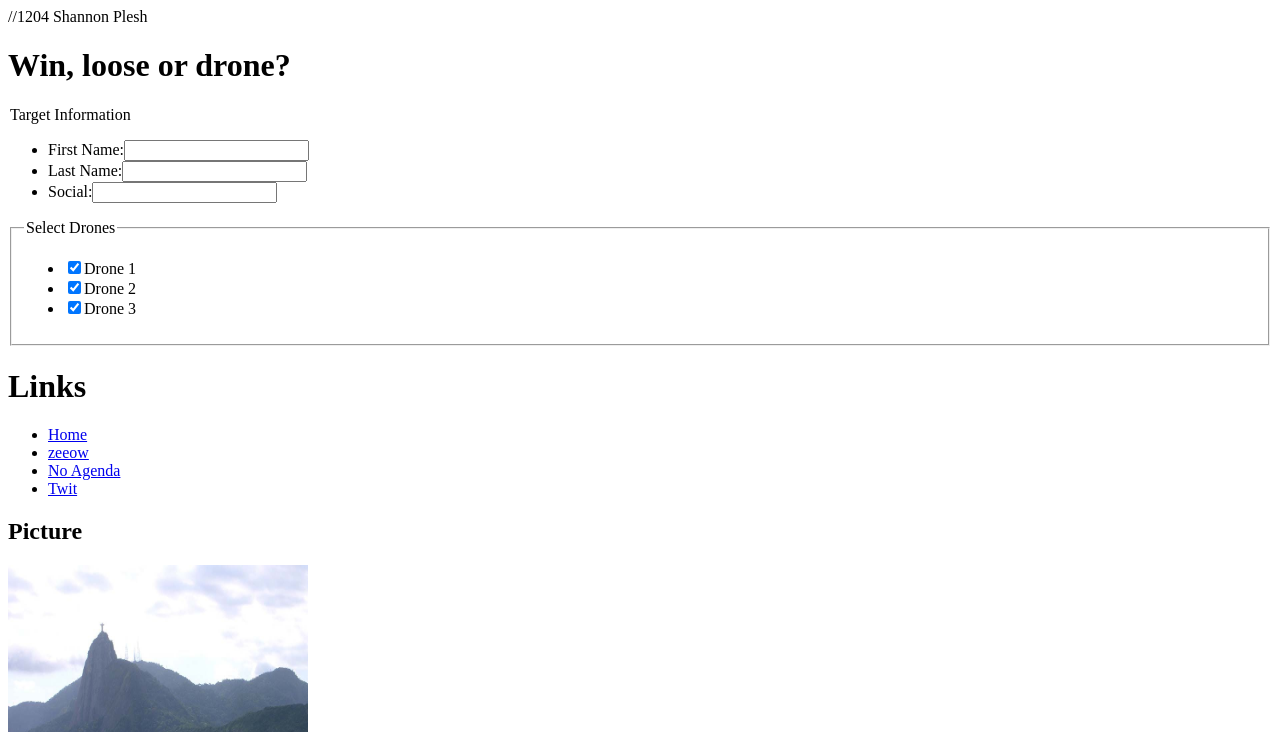
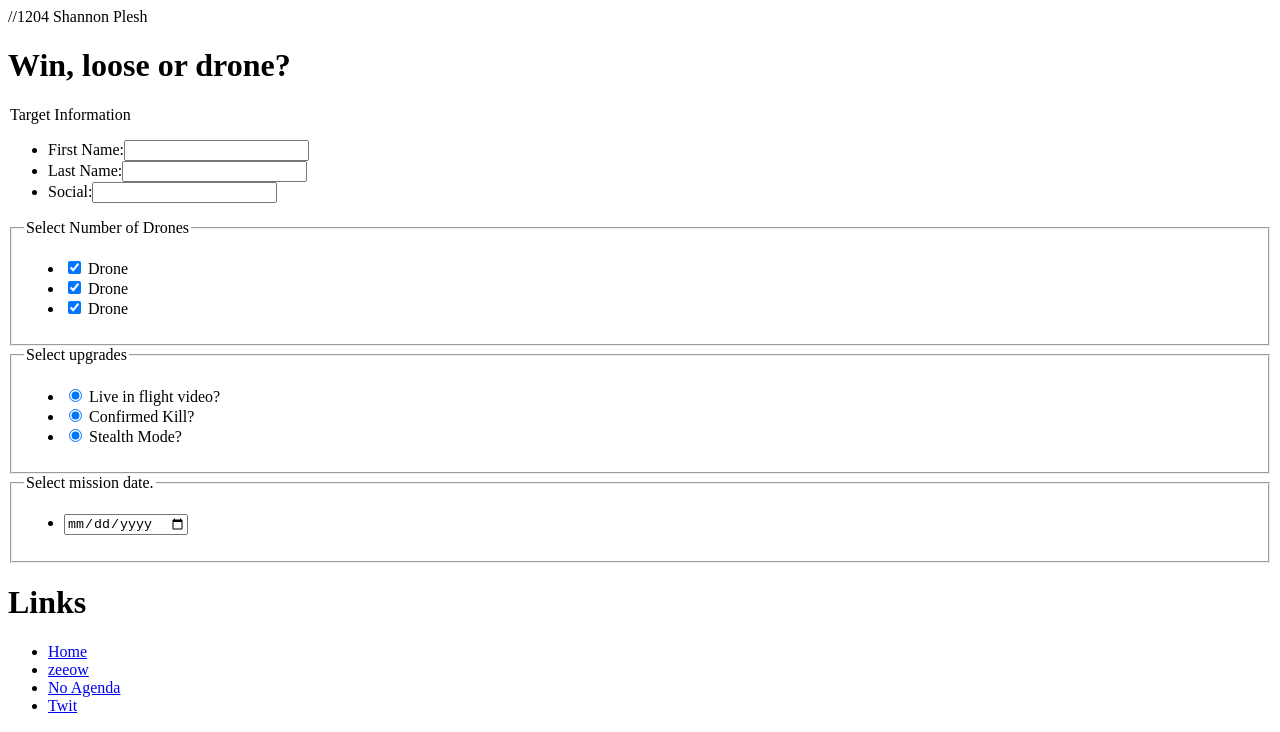
Before and after one commit to shannonplesh/project_1_plesh_shannon, a plain HTML site: page index.html in a window 1280 px wide. Shown: the top 732 px of the page. Drawn offline with Linux system fonts and the light colour scheme.

Commit message:
date added

```diff
--- a/index.html
+++ b/index.html
@@ -20,16 +20,32 @@
 			</ul>
 		</fieldset>
 		<fieldset>
-			<legend>Select Drones</legend>
+			<legend>Select Number of Drones</legend>
 			<ul>
-				<li><input type="checkbox"checked value="drone1" id="drone1" /><label for="drone1">Drone 1</label>
-				<li><input type="checkbox"checked value="drone2" id="drone1" /><label for="drone2">Drone 2</label>
-				<li><input type="checkbox"checked value="drone3" id="drone1" /><label for="drone3">Drone 3</label>
-
+				<li><input type="checkbox"checked value="drone1" id="drone1" /><label for="drone1"> Drone </label>
+				<li><input type="checkbox"checked value="drone2" id="drone1" /><label for="drone2"> Drone </label>
+				<li><input type="checkbox"checked value="drone3" id="drone1" /><label for="drone3"> Drone </label>
+				</li>
+			</ul>
+		</fieldset>
+		<fieldset>
+			<legend>Select upgrades</legend>
+			<ul>
+				<li><input type="radio" checked value="video" name="video" /><label for="video"> Live in flight video?</label>
+				<li><input type="radio" checked value="confirmed" name="confirmed" /><label for="confirmed"> Confirmed Kill?</label>
+				<li><input type="radio" checked value="stealth" name="stealth" /><label for="stealth"> Stealth Mode?</label>
+				</li>
+			</ul>
+		</fieldset>
+		<fieldset>
+			<legend>Select mission date.</legend>
+			<ul>
+				<li><input type="date"
 
 				</li>
 			</ul>
 		</fieldset>
+
 
   		<div id="wrapper">
   			<header>
```
